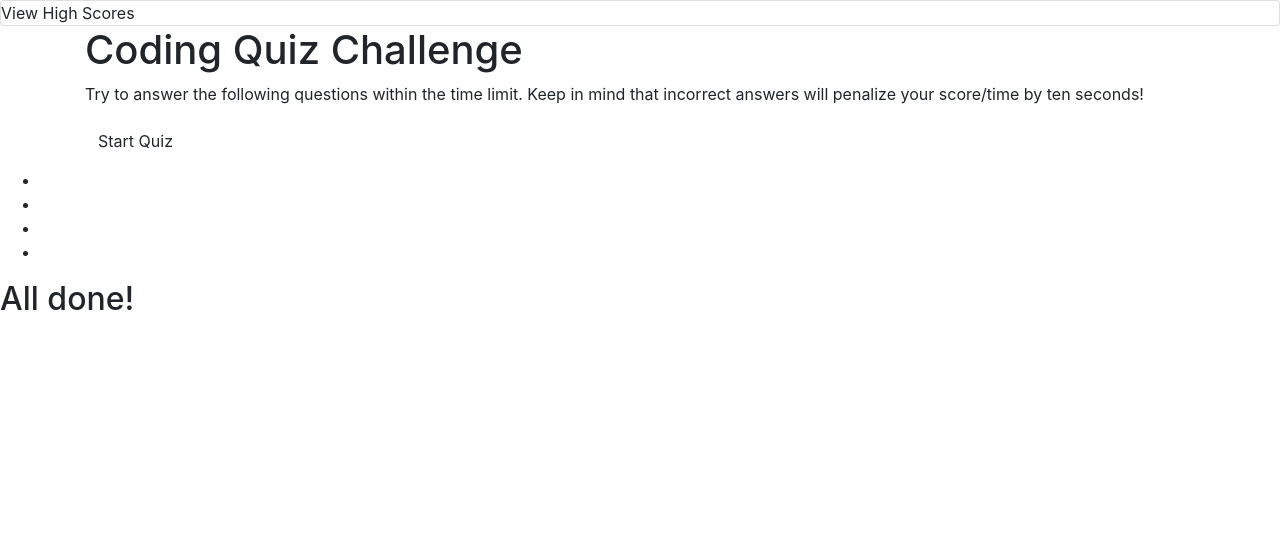
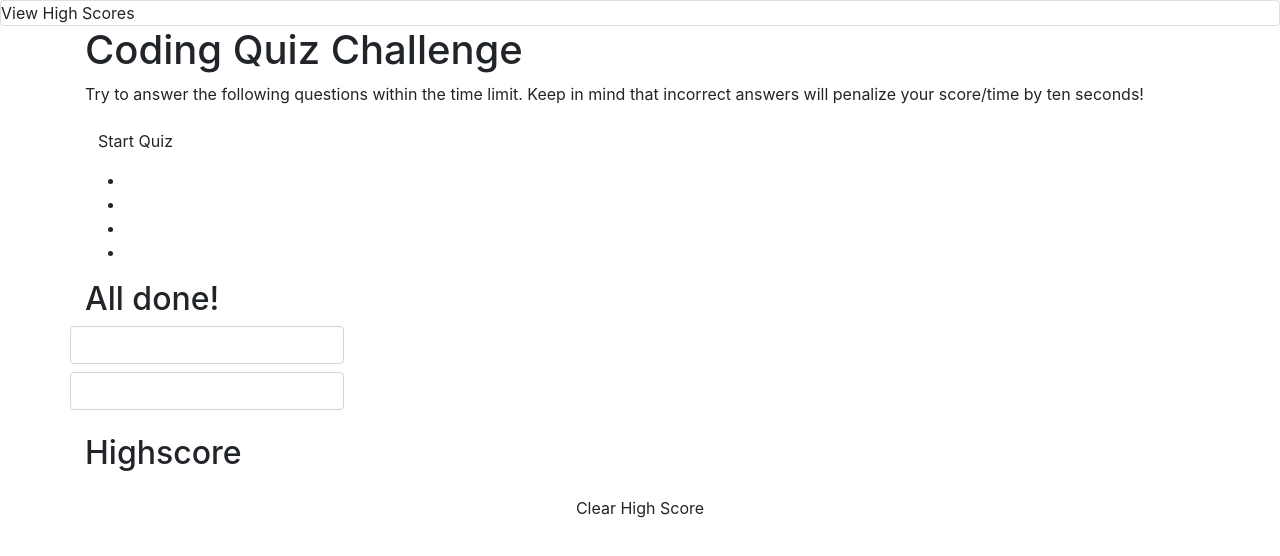
Before and after one commit to plrobbins/codequiz, a plain HTML site: page index.html in a window 1280 px wide. Drawn offline with nearby package versions, Linux system fonts and the light colour scheme.

Commit message:
adding the form for initials and the javascript fot the html

```diff
--- a/index.html
+++ b/index.html
@@ -30,7 +30,7 @@
                 <button id="submitButton" class="btn active" type="button">Start Quiz</button>
             </div>
         </div>
-    </div>
+
     <!--Quiz Questions-->
         <div id="questionPage">
             <h2 id="questionHeader"></h2>
@@ -46,8 +46,28 @@
             <h2 id="allDone">All done!</h2>
             <div id="finalScore"></div>
             <form class="row">
-
+                <div class="form">
+                    <label for="text" class="col form-control" id="initialInput"></label>
+                    <div>
+                    <input type="text" class="col form-control" id="initialInput">
+                    <button id="formButtom" class="btn" type="button"></button>
+                </div>
             </form>
         </div>
+        <!--Buttons to clear the high score-->
+        <div id="highScore Button">
+            <h2 id="highScore">Highscore</h2>
+            <p id="highScoreList"></p>
+           <div class="col-sm-12 text-center">
+               <button id="goBack" class="btn" value="reset-form" type="button">Clear High Score</button>
+           </div>
+        </div>
+    </div>
+
+    <!--Link to JavaScript-->
+    <script src="./Assets/JS/script.js" type="text/javascript"></script>
+    <script src="https://code.jquery.com/jquery-3.5.1.slim.min.js" integrity="sha384-DfXdz2htPH0lsSSs5nCTpuj/zy4C+OGpamoFVy38MVBnE+IbbVYUew+OrCXaRkfj" crossorigin="anonymous"></script>
+    <script src="https://cdn.jsdelivr.net/npm/popper.js@1.16.1/dist/umd/popper.min.js" integrity="sha384-9/reFTGAW83EW2RDu2S0VKaIzap3H66lZH81PoYlFhbGU+6BZp6G7niu735Sk7lN" crossorigin="anonymous"></script>
+    <script src="https://stackpath.bootstrapcdn.com/bootstrap/4.5.2/js/bootstrap.min.js" integrity="sha384-B4gt1jrGC7Jh4AgTPSdUtOBvfO8shuf57BaghqFfPlYxofvL8/KUEfYiJOMMV+rV" crossorigin="anonymous"></script>
 </body>
 </html>
```
Lines whose indentation alone changed are shown as unchanged.
